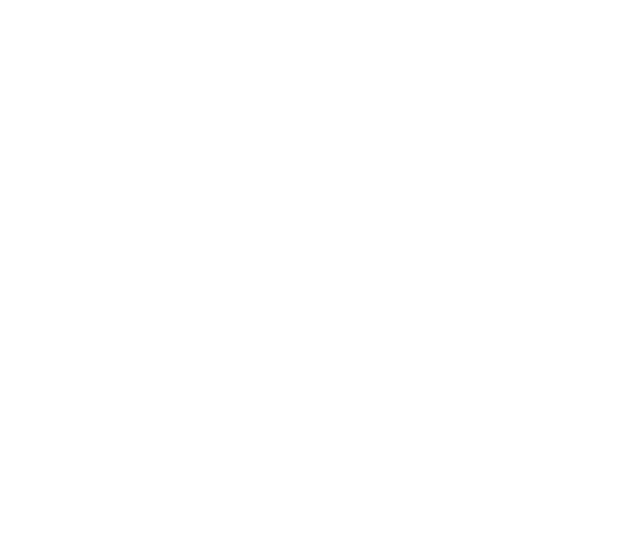
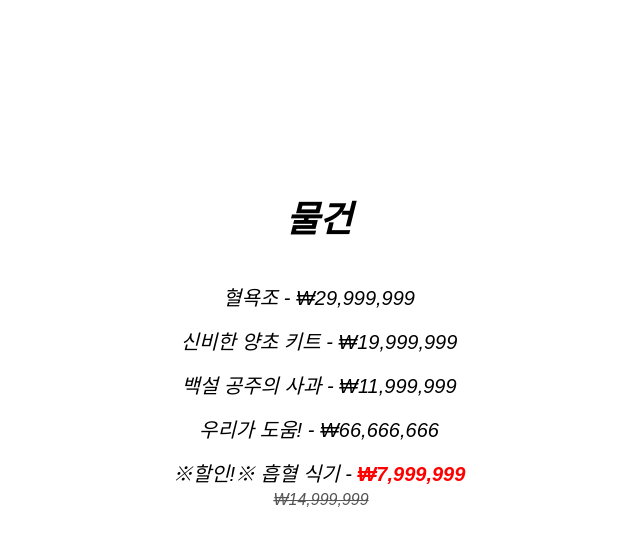
Before and after one commit to hella766457/yigeinmaket, a plain HTML site: page index.html in a window 1280 px wide. Both pictures are taken after a click on the link ">>나는 물건을 본다". Shown: the whole page, without its empty margins (321-961 px from the left). Drawn offline with Linux system fonts and the light colour scheme.

Commit message:
index.html

```diff
--- a/index.html
+++ b/index.html
@@ -7,21 +7,33 @@
   <style>
     body {
       margin: 0;
-      background: #fff;
+      background: #ffffff;
       font-family: 'Gulim', Gulim, 'Dotum', Dotum, Arial, sans-serif;
       color: black;
       text-align: center;
       padding-top: 100px;
-      transition: background 0.3s ease;
     }
+
+    /* 입구 스타일 */
+    #entrance {
+      display: block;
+    }
+
+    #product-page {
+      display: none;
+      padding-top: 60px;
+    }
+
     h1 {
       font-size: 40px;
       margin-bottom: 10px;
     }
+
     p {
       font-size: 18px;
       margin-bottom: 50px;
     }
+
     a {
       color: #0066ff;
       font-style: italic;
@@ -30,24 +42,74 @@
       text-decoration: none;
       cursor: pointer;
     }
+
     a:hover {
       color: #003399;
       text-decoration: underline;
     }
+
+    /* 물건 목록 스타일 */
+    .container {
+      max-width: 600px;
+      margin: 0 auto;
+    }
+
+    #product-page h2 {
+      font-style: italic;
+      font-size: 36px;
+      margin-bottom: 40px;
+    }
+
+    .item {
+      font-size: 20px;
+      margin: 15px 0;
+      font-style: italic;
+    }
+
+    .discount {
+      color: red;
+      font-weight: bold;
+    }
+
+    .strikethrough {
+      text-decoration: line-through;
+      font-size: 16px;
+      color: #555;
+      margin-top: 4px;
+      display: block;
+      margin-left: 4px;
+    }
   </style>
 </head>
 <body>
-  <h1>&lt;우주 쇼핑몰&gt;</h1>
-  <p>※외계에서 온 멋진 물건※~!!</p>
-  <a href="#" id="view-item">>>나는 물건을 본다</a>
+  <!-- 입구 화면 -->
+  <div id="entrance">
+    <h1>&lt;우주 쇼핑몰&gt;</h1>
+    <p>※외계에서 온 멋진 물건※~!!</p>
+    <a href="#" onclick="showProducts()">>>나는 물건을 본다</a>
+  </div>
+
+  <!-- 물건 목록 화면 -->
+  <div id="product-page">
+    <div class="container">
+      <h2>물건</h2>
+
+      <div class="item">혈욕조 - ₩29,999,999</div>
+      <div class="item">신비한 양초 키트 - ₩19,999,999</div>
+      <div class="item">백설 공주의 사과 - ₩11,999,999</div>
+      <div class="item">우리가 도움! - ₩66,666,666</div>
+      <div class="item">
+        ※할인!※ 흡혈 식기 - <span class="discount">₩7,999,999</span>
+        <span class="strikethrough">₩14,999,999</span>
+      </div>
+    </div>
+  </div>
 
   <script>
-    document.getElementById('view-item').addEventListener('click', function(event) {
-      event.preventDefault();
-      // 페이지 내용 모두 삭제
-      document.body.innerHTML = '';
-      // 배경색은 이미 흰색이라 따로 안 바꿈
-    });
+    function showProducts() {
+      document.getElementById('entrance').style.display = 'none';
+      document.getElementById('product-page').style.display = 'block';
+    }
   </script>
 </body>
 </html>
```
